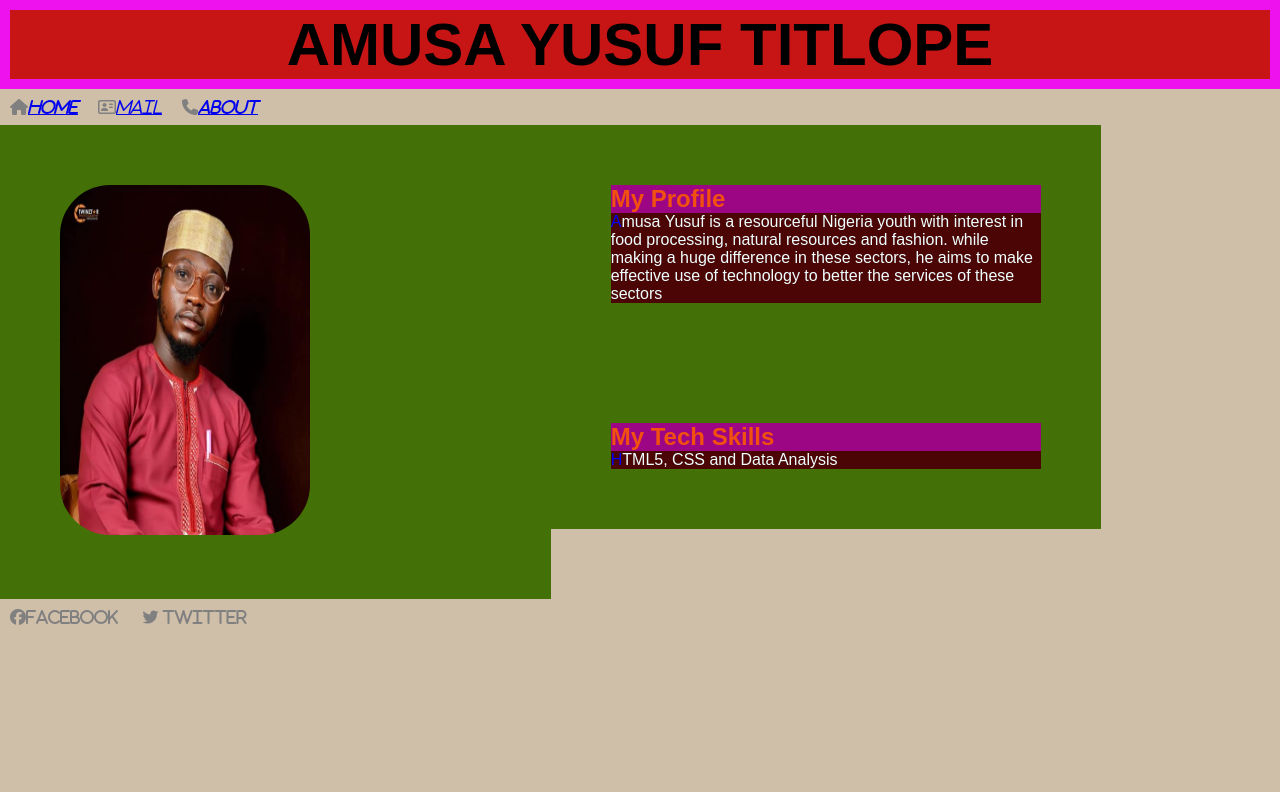
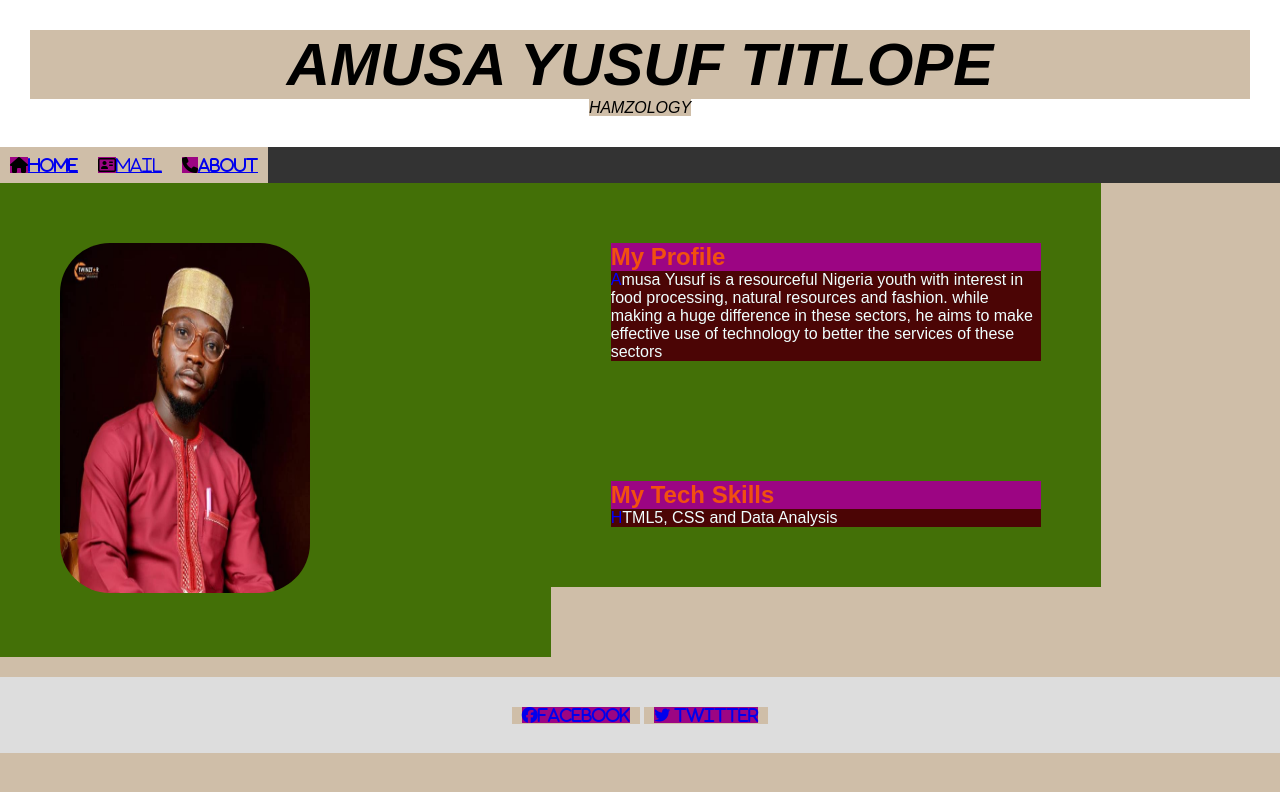
Before and after one commit to hamzol/tiidelab, a plain HTML site: page index.html in a window 1280 px wide. Drawn offline with Linux system fonts and the light colour scheme.

Commit message:
third commit

```diff
--- a/index.html
+++ b/index.html
@@ -10,8 +10,9 @@
 <body>
     <div class="header">
     <h1>AMUSA YUSUF TITLOPE</h1>
+    <p1> HAMZOLOGY </p1>
     </div>
-    <ul>
+    <ul class="topnav">
         <li><i class="fa-solid fa-house"><a href="default.asp">Home</a></i></li>
         <li><i class="fa-regular fa-address-card"><a href="email.asp">mail</a></i></li>
         <li><i class="fa-solid fa-phone"><a href="about.asp">About</a></i></li>
@@ -38,8 +39,8 @@
 
     </p>
 </body>
-<footer>
+<div class="footer">
     <a href="https://www.facebook.com"><i class="fa-brands fa-facebook">FACEBOOK</i></a>
     <a href="https://www.twitter.com"> <i class="fa-brands fa-twitter"> TWITTER</i></a>
-</footer>
+</div>
 </html>
--- a/styles.css
+++ b/styles.css
@@ -4,43 +4,37 @@
     margin: 0px;
 }
 .header{
-    background-color: #d30808;
-    padding: 0px;
+    padding: 30px;
     text-align: center;
+    background: white;
+    font-style: oblique;
   }
 body{
     font-family: Arial, Helvetica, sans-serif;
 }
-h1{
+.header h1{
 
-    border: 10px solid rgb(238, 18, 238);
-    background-color: #c71515;
     font-size: 60px;
     text-align: center;
 }
 ul{
     list-style-type: none;
-    color: brown;
-    overflow: hidden;
-    margin:0px;
-    padding: 0px;
 }
 li{
     float:left;
 }
-li a {
-    text-align: center;
-    text-transform: capitalize;
-    font-style:italic ;
+.topnav {
+    overflow: hidden;
+    background-color: #333;
+  }
 
-}
 li a:hover {
     background-color: #111;
   }
 
 i{
-    color: gray;
     margin: 10px;
+    background-color: #9c0583;
 }
 
 img{
@@ -56,7 +50,7 @@ img{
 }
 .row::after {
     content: "";
-    display: table;
+    display:block;
     clear: both;
   }
 p::first-letter{
@@ -71,3 +65,10 @@ h2 {
     color: rgb(241, 80, 16);
     background-color: #9c0583;
 }
+.footer{
+        padding: 20px;
+        text-align: center;
+        background: #ddd;
+        margin-top: 20px;
+
+}
```
